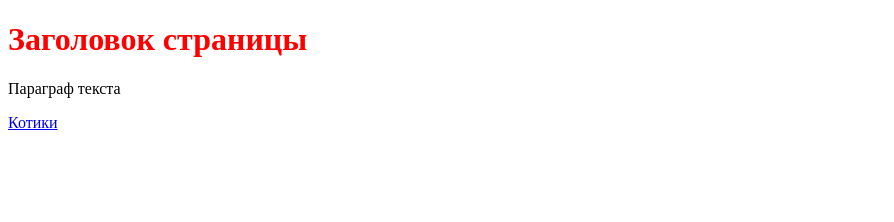
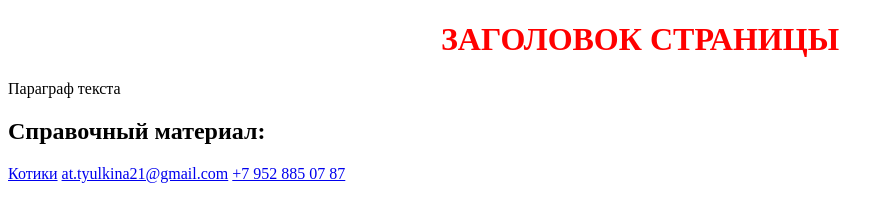
Before and after one commit to annatyu/annatyu.github.io, a plain HTML site: page index.html in a window 1280 px wide. Shown: the whole page, without its empty margins (0-894 px from the left). Drawn offline with Linux system fonts and the light colour scheme.

Commit message:
style css file added

```diff
--- a/index.html
+++ b/index.html
@@ -1,17 +1,19 @@
 <!DOCTYPE html>
-<html>
+<html lang = "ru">
     <head>
+        <meta charset = "UTF-8"/>
         <title> My_site </title>
         <link rel = "stylesheet" href="styles/styles.css">
-        <style>
-            h1 {
-                color:red;
-            }
-        </style>
+
     </head>
     <body>
         <h1> Заголовок страницы </h1>
         <p title = "Подсказка для параграфа" >Параграф текста</p>
+        <h2> Справочный материал:</h2>
+
     <a href="https://yandex.ru/images/search?from=tabbar&text=%D0%BA%D0%BE%D1%82%D0%B8%D0%BA%D0%B8%20%D0%BC%D0%B8%D0%BB%D1%8B%D0%B5">Котики</a>
-    </body>
+    <a href = "mailto:at.tyulkina21@gmail.com">at.tyulkina21@gmail.com</a>
+    <a href="tel:+79528850787">+7 952 885 07 87</a>
+
+</body>
 </html>
--- a/styles/styles.css
+++ b/styles/styles.css
@@ -0,0 +1,9 @@
+h1
+{
+    display: block;
+    text-decoration: dashed;
+    text-transform: uppercase;
+    color:red;
+    text-align: center;
+
+}
```
